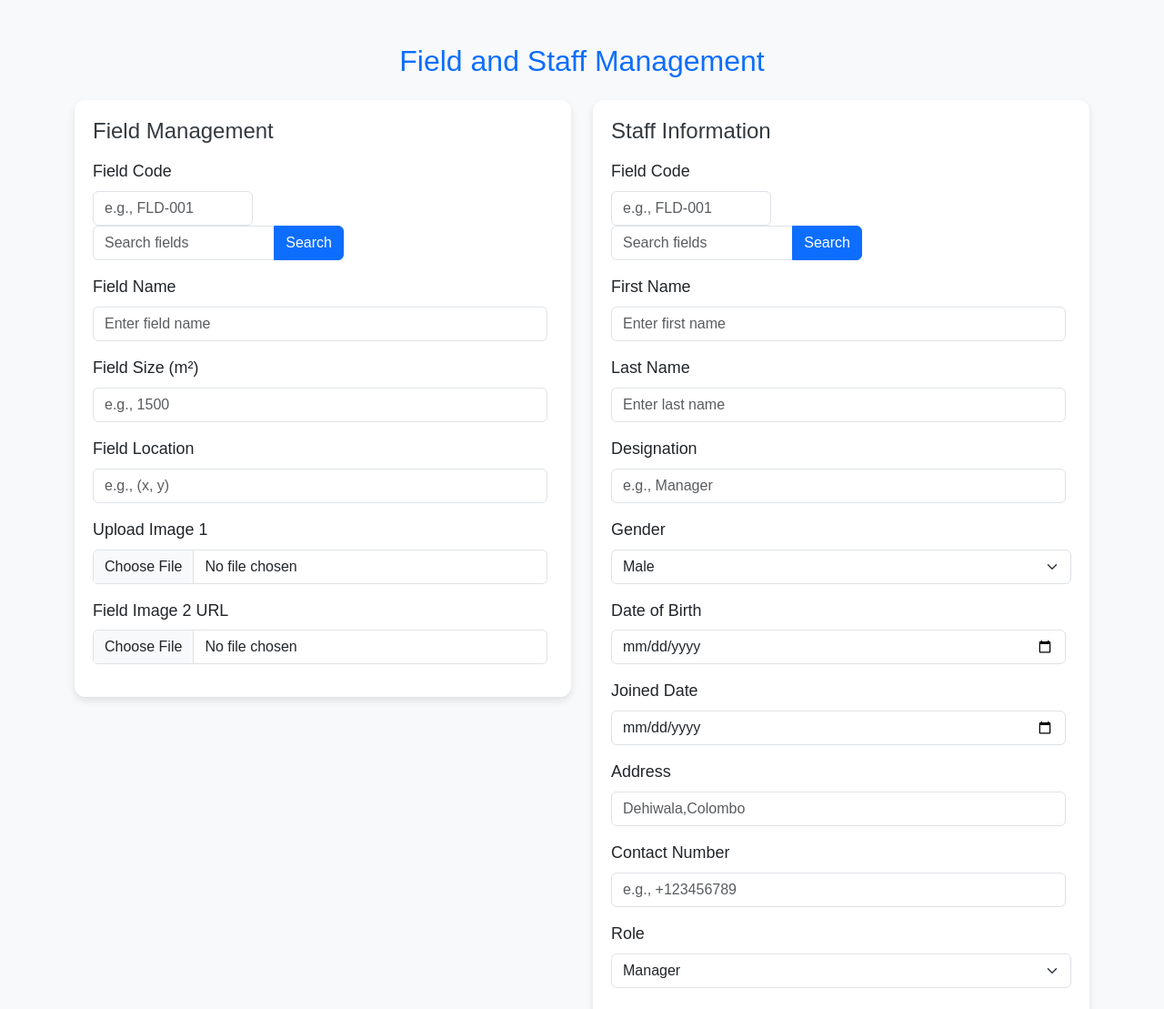
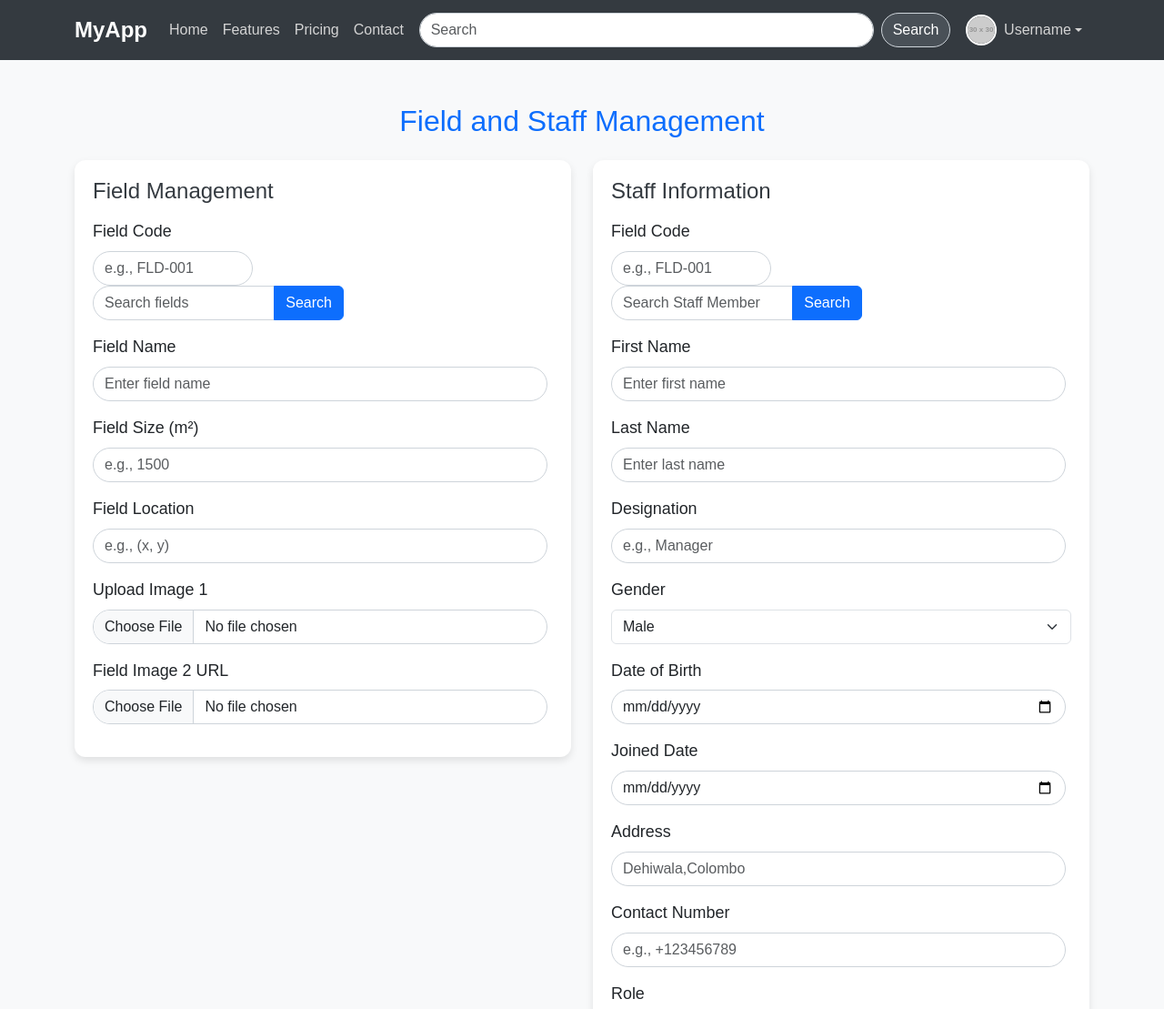
Before and after one commit to dinelkalakshan40/Crop-Monitoring-System-Front-End, a plain HTML site: page index.html in a window 1280 px wide. Shown: the top 1109 px of the page at 91% size. Drawn offline with nearby package versions, Linux system fonts and the light colour scheme; placeholder pictures from the web are drawn by us.

Commit message:
add navbar

```diff
--- a/index.html
+++ b/index.html
@@ -49,9 +49,122 @@
         .btn-custom:active {
             transform: scale(0.95); /* "Press" effect on click */
         }
+        /* Navbar Styles */
+        .navbar {
+            background-color: #343a40; /* Dark background */
+        }
+
+        .navbar-brand {
+            font-size: 1.5rem;
+            font-weight: bold;
+            color: #ffffff;
+        }
+
+        .navbar-brand:hover {
+            color: #d4d4d4;
+        }
+
+        /* Nav Links */
+        .nav-link {
+            color: #d4d4d4 !important;
+            font-weight: 500;
+        }
+
+        .nav-link:hover {
+            color: #ffffff !important;
+        }
+
+        /* Search Bar */
+        .form-control {
+            border-radius: 20px;
+            border: 1px solid #ced4da;
+        }
+
+        .btn-outline-primary {
+            border-color: #ced4da;
+            color: #ffffff;
+            background-color: #495057;
+            border-radius: 20px;
+        }
+
+        .btn-outline-primary:hover {
+            background-color: #6c757d;
+            color: #ffffff;
+        }
+
+        /* User Dropdown */
+        .dropdown-menu {
+            background-color: #495057;
+            border: none;
+            border-radius: 10px;
+        }
+
+        .dropdown-item {
+            color: #d4d4d4;
+        }
+
+        .dropdown-item:hover {
+            color: #ffffff;
+            background-color: #343a40;
+        }
+
+        .user-profile img {
+            border: 2px solid #ffffff;
+        }
     </style>
 </head>
 <body>
+<nav class="navbar navbar-expand-lg navbar-dark">
+    <div class="container">
+        <!-- Brand Logo -->
+        <a class="navbar-brand" href="#">MyApp</a>
+
+        <!-- Toggle Button for Mobile -->
+        <button class="navbar-toggler" type="button" data-bs-toggle="collapse" data-bs-target="#navbarNav" aria-controls="navbarNav" aria-expanded="false" aria-label="Toggle navigation">
+            <span class="navbar-toggler-icon"></span>
+        </button>
+
+        <!-- Navbar Links and Search -->
+        <div class="collapse navbar-collapse" id="navbarNav">
+            <!-- Left-Aligned Links -->
+            <ul class="navbar-nav me-auto mb-2 mb-lg-0">
+                <li class="nav-item">
+                    <a class="nav-link active" aria-current="page" href="#">Home</a>
+                </li>
+                <li class="nav-item">
+                    <a class="nav-link" href="#">Features</a>
+                </li>
+                <li class="nav-item">
+                    <a class="nav-link" href="#">Pricing</a>
+                </li>
+                <li class="nav-item">
+                    <a class="nav-link" href="#">Contact</a>
+                </li>
+            </ul>
+
+            <!-- Centered Search Bar -->
+            <form class="d-flex mx-lg-auto mb-2 mb-lg-0">
+                <input class="form-control me-2" type="search" placeholder="Search" aria-label="Search">
+                <button class="btn btn-outline-primary" type="submit">Search</button>
+            </form>
+
+            <!-- Right-Aligned User Icon and Dropdown -->
+            <ul class="navbar-nav ms-auto">
+                <li class="nav-item dropdown user-profile">
+                    <a class="nav-link dropdown-toggle d-flex align-items-center" href="#" id="userDropdown" role="button" data-bs-toggle="dropdown" aria-expanded="false">
+                        <img src="https://via.placeholder.com/30" alt="User" class="rounded-circle me-2"> Username
+                    </a>
+                    <ul class="dropdown-menu dropdown-menu-end" aria-labelledby="userDropdown">
+                        <li><a class="dropdown-item" href="#">Profile</a></li>
+                        <li><a class="dropdown-item" href="#">Settings</a></li>
+                        <li><hr class="dropdown-divider"></li>
+                        <li><a class="dropdown-item" href="#">Logout</a></li>
+                    </ul>
+                </li>
+            </ul>
+        </div>
+    </div>
+</nav>
 <div class="container mt-5">
     <h2 class="mb-4 text-center text-primary">Field and Staff Management</h2>
 
@@ -106,12 +219,12 @@
                 <h4 class="form-title mb-3">Staff Information</h4>
                 <form id="staffForm">
                     <div class="row d-flex justify-content-between align-items-center mb-3">
-                        <label for="fieldCode" class="form-label">Field Code</label>
+                        <label for="SearchStaff" class="form-label">Field Code</label>
                         <div class="input-group" style="width: 200px">
-                            <input type="text" class="form-control" id="fieldCode" name="fieldCode" placeholder="e.g., FLD-001" required>
+                            <input type="text" class="form-control" id="SearchStaff" name="fieldCode" placeholder="e.g., FLD-001" required>
                         </div>
                         <div class="input-group" style="width: 300px;margin-right: 100px">
-                            <input type="text" class="form-control" placeholder="Search fields" aria-label="Search fields">
+                            <input type="text" class="form-control" placeholder="Search Staff Member" aria-label="Search fields">
                             <button class="btn btn-primary" type="button">Search</button>
                         </div>
                     </div>
```
